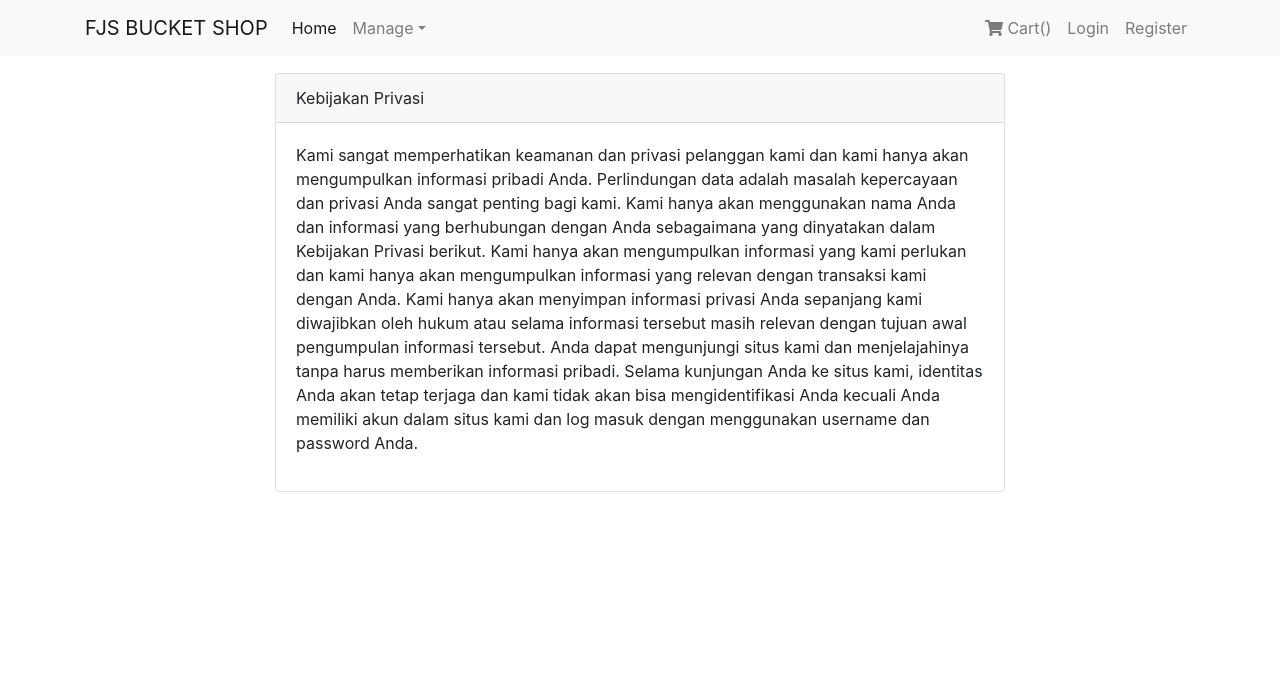
After one commit to alvisuhartanto/TA-CEO_T-REX, a CodeIgniter app: page /TA-CEO_T-REX/index.php/footer/kebijakan in a window 1280 px wide. The commit adds this page. Shown: the top 691 px of the page. Run offline with CodeIgniter, Linux system fonts and the light colour scheme.

Commit message:
Siti_fatimah: Menambahkan halaman kebijakan privasi

```diff
--- a/application/controllers/Footer.php
+++ b/application/controllers/Footer.php
@@ -12,4 +12,9 @@ class Footer extends MY_Controller {
 	{
 		$this->load->view('pages/footer/sk');
 	}
+
+	public function kebijakan()
+	{
+		$this->load->view('pages/footer/kebijakan');
+	}
 }
--- a/application/views/layouts/_footer.php
+++ b/application/views/layouts/_footer.php
@@ -31,7 +31,7 @@
 <ul class="footer_ul_amrc">
 <li><a href="<?= base_url('Footer/about') ?>">Tentang Kami</a></li>
 <li><a href="<?= base_url('Footer/sk') ?>">Syarat & Ketentuan</a></li>
-<li><a href="http://webenlance.com">Kebijakan Privasi</a></li>
+<li><a href="<?= base_url('Footer/kebijakan') ?>">Kebijakan Privasi</a></li>
 <li><a href="http://webenlance.com">Program Reseller</a></li>
 </ul>
 <!--footer_ul_amrc ends here-->
--- /dev/null
+++ b/application/views/pages/footer/kebijakan.php
@@ -0,0 +1,33 @@
+<link rel="canonical" href="https://getbootstrap.com/docs/4.4/examples/navbar-fixed/">
+<link rel="stylesheet" href="https://maxcdn.bootstrapcdn.com/bootstrap/4.0.0/css/bootstrap.min.css" integrity="sha384-Gn5384xqQ1aoWXA+058RXPxPg6fy4IWvTNh0E263XmFcJlSAwiGgFAW/dAiS6JXm" crossorigin="anonymous">
+<link rel="stylesheet" href="https://cdnjs.cloudflare.com/ajax/libs/font-awesome/5.15.3/css/all.min.css" integrity="sha512-iBBXm8fW90+nuLcSKlbmrPcLa0OT92xO1BIsZ+ywDWZCvqsWgccV3gFoRBv0z+8dLJgyAHIhR35VZc2oM/gI1w==" crossorigin="anonymous" referrerpolicy="no-referrer" />
+<link rel="stylesheet" href="<?= base_url("/assets/css/app.css") ?>">
+<?php $this->load->view('layouts/_navbar') ?>
+
+<main role="main" class="container">
+
+    <div class="row">
+        <div class="col-md-8 mx-auto">
+        </div>
+    </div>
+
+    <div class="row">
+        <div class="col-md-8 mx-auto">
+            <div class="card">
+                <div class="card-header">
+                    Kebijakan Privasi
+                </div>
+                <div class="card-body">
+                <div class="form-group">
+                    <p>
+                    Kami sangat memperhatikan keamanan dan privasi pelanggan kami dan kami hanya akan mengumpulkan informasi pribadi Anda. Perlindungan data adalah masalah kepercayaan dan privasi Anda sangat penting bagi kami.
+                    Kami hanya akan menggunakan nama Anda dan informasi yang berhubungan dengan Anda sebagaimana yang dinyatakan dalam Kebijakan Privasi berikut. Kami hanya akan mengumpulkan informasi yang kami perlukan dan kami hanya akan mengumpulkan informasi yang relevan dengan transaksi kami dengan Anda.
+                    Kami hanya akan menyimpan informasi privasi Anda sepanjang kami diwajibkan oleh hukum atau selama informasi tersebut masih relevan dengan tujuan awal pengumpulan informasi tersebut.
+                    Anda dapat mengunjungi situs kami dan menjelajahinya tanpa harus memberikan informasi pribadi. Selama kunjungan Anda ke situs kami, identitas Anda akan tetap terjaga dan kami tidak akan bisa mengidentifikasi Anda kecuali Anda memiliki akun dalam situs kami dan log masuk dengan menggunakan username dan password Anda.
+                    </p>
+                </div>
+                </div>
+            </div>
+        </div>
+    </div>
+</main>
```
